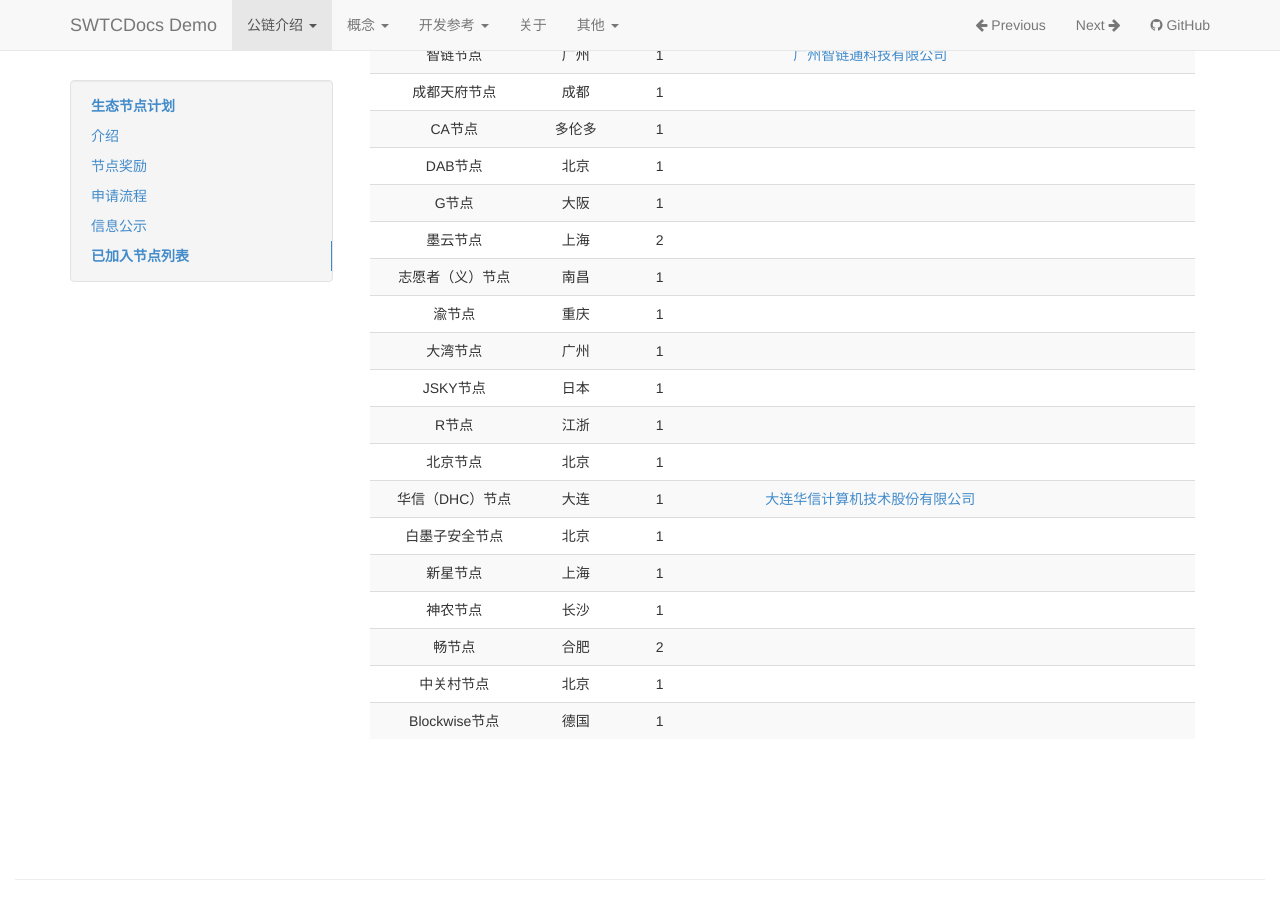
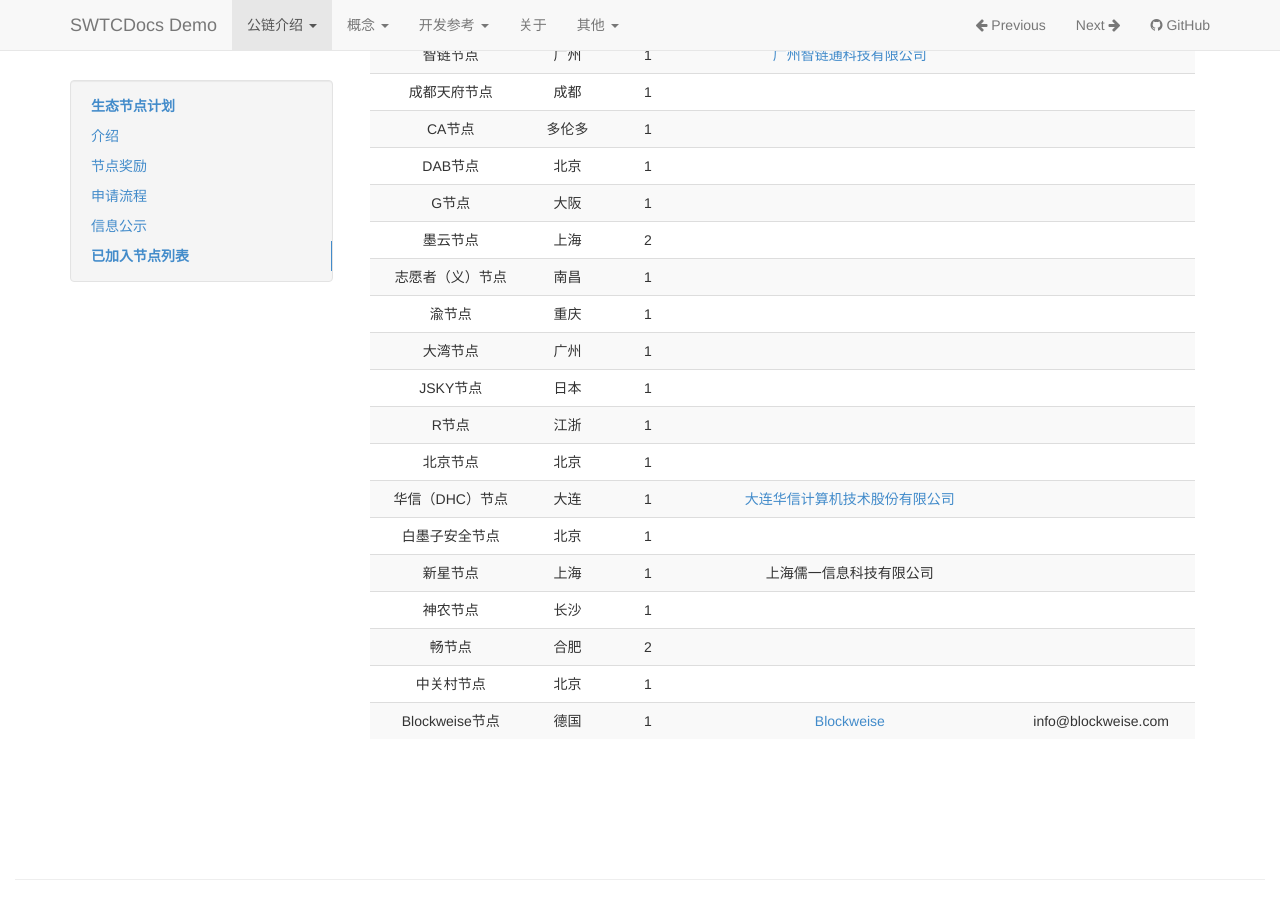
Before and after one commit to wenbo1039/swtcdocsdemo, an MkDocs documentation site: the page built from docs/intro/nodestrategy.md, in a window 1280 px wide and 900 px high, scrolled down 1546 px. Built offline with MkDocs 1.6.1, drawn with Linux system fonts in a browser that asks for light colours; old or Windows-style settings are respelled for this version of MkDocs.

Commit message:
Update nodestrategy.md

```diff
--- a/docs/intro/nodestrategy.md
+++ b/docs/intro/nodestrategy.md
@@ -58,8 +58,8 @@ R节点|江浙|1||
 北京节点|北京|1||
 华信（DHC）节点|大连|1|[大连华信计算机技术股份有限公司](http://www.dhc.com.cn/)|
 白墨子安全节点|北京|1||
-新星节点|上海|1||
+新星节点|上海|1|上海儒一信息科技有限公司|
 神农节点|长沙|1||
 畅节点|合肥|2||
 中关村节点|北京|1||
-Blockwise节点|德国|1||
+Blockweise节点|德国|1|[Blockweise](http://blockweise.com/)|info@blockweise.com
```
